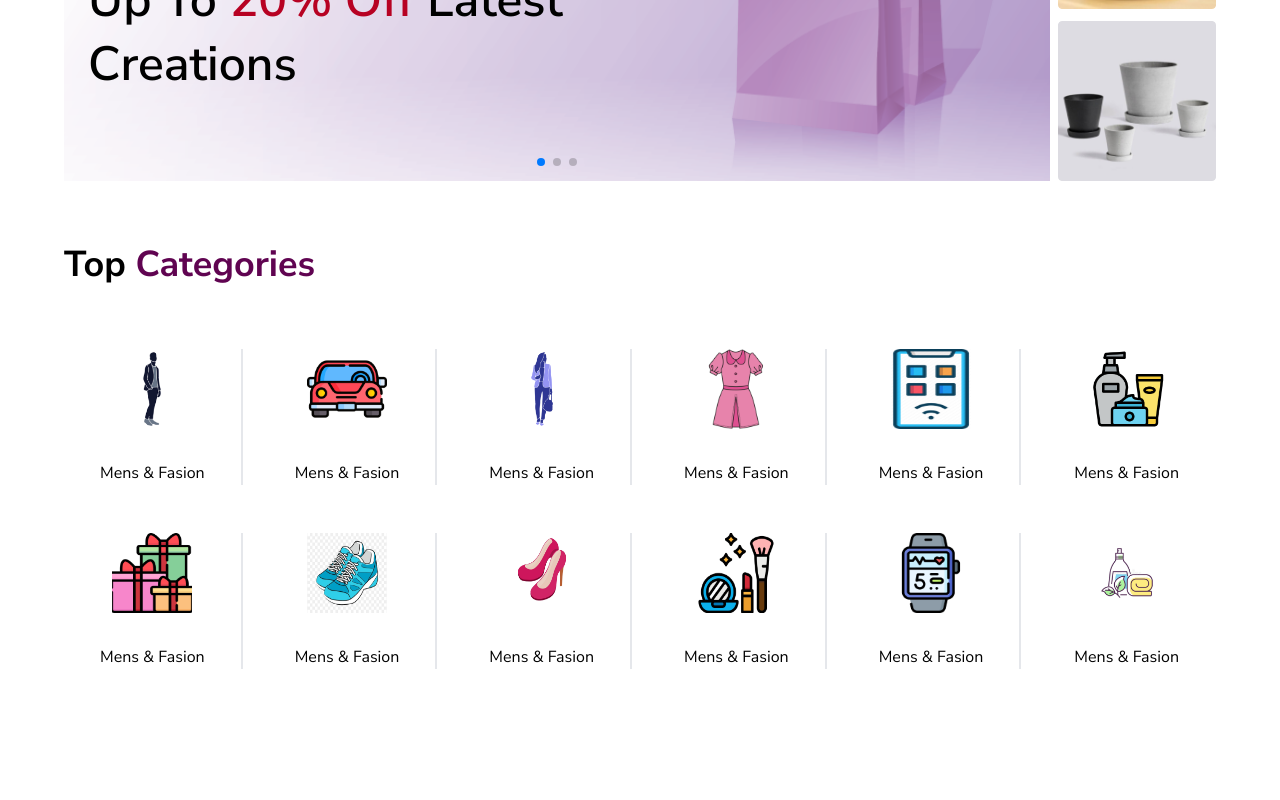
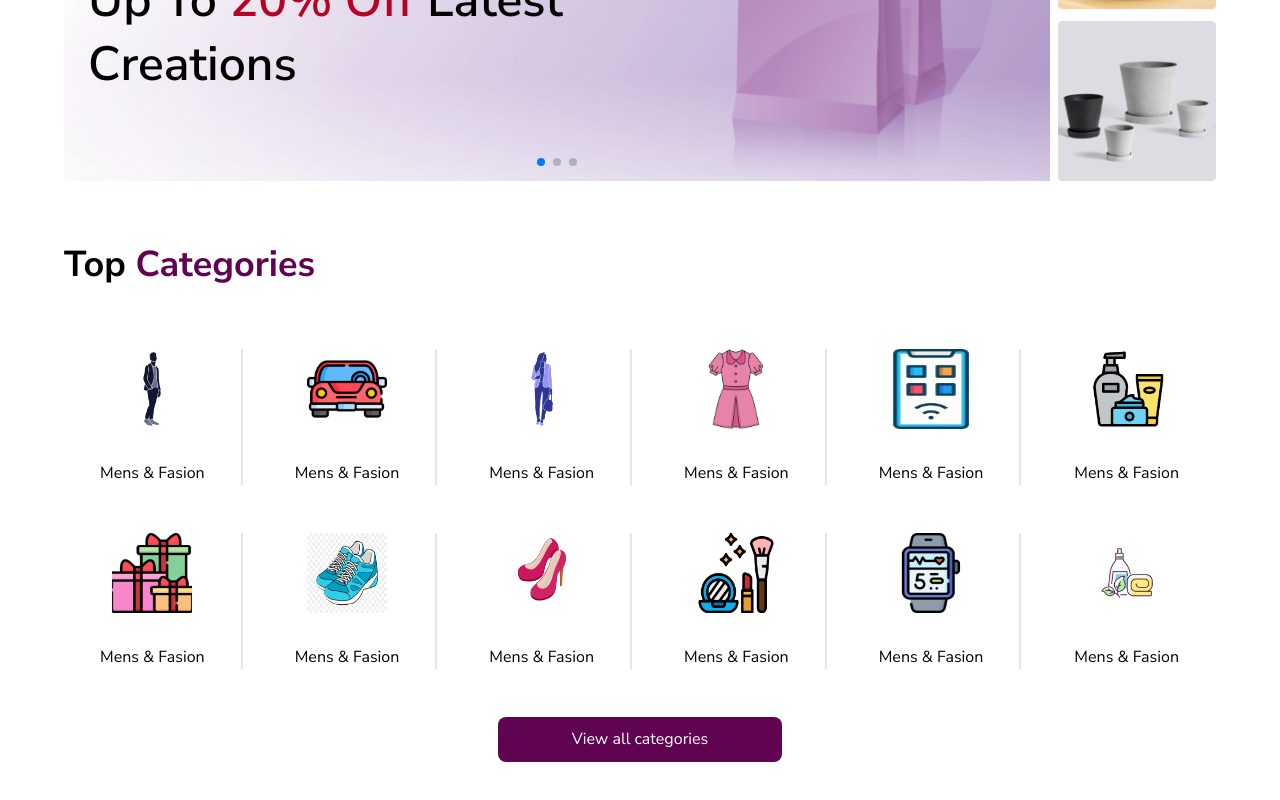
Before and after one commit to ahad30/Z8-Tech-ecomerce, a React (Vite) app: page / in a window 1280 px wide. Shown: the part 397-1197 px from the top of the page. Before the commit the page ends 1146 px from the top, so only its background shows below. Built offline with nearby package versions, Linux system fonts and the light colour scheme.

Commit message:
category button done

```diff
--- a/src/Pages/Home/Category/Category.tsx
+++ b/src/Pages/Home/Category/Category.tsx
@@ -46,6 +46,9 @@ const Category = () => {
           </div>
         ))}
       </div>
+      <div className="text-center mt-12 flex justify-center items-center">
+        <button className="bg-primary text-white rounded-lg w-[284px] h-[45px]  ">View all categories</button>
+      </div>
     </div>
   );
 };
```
